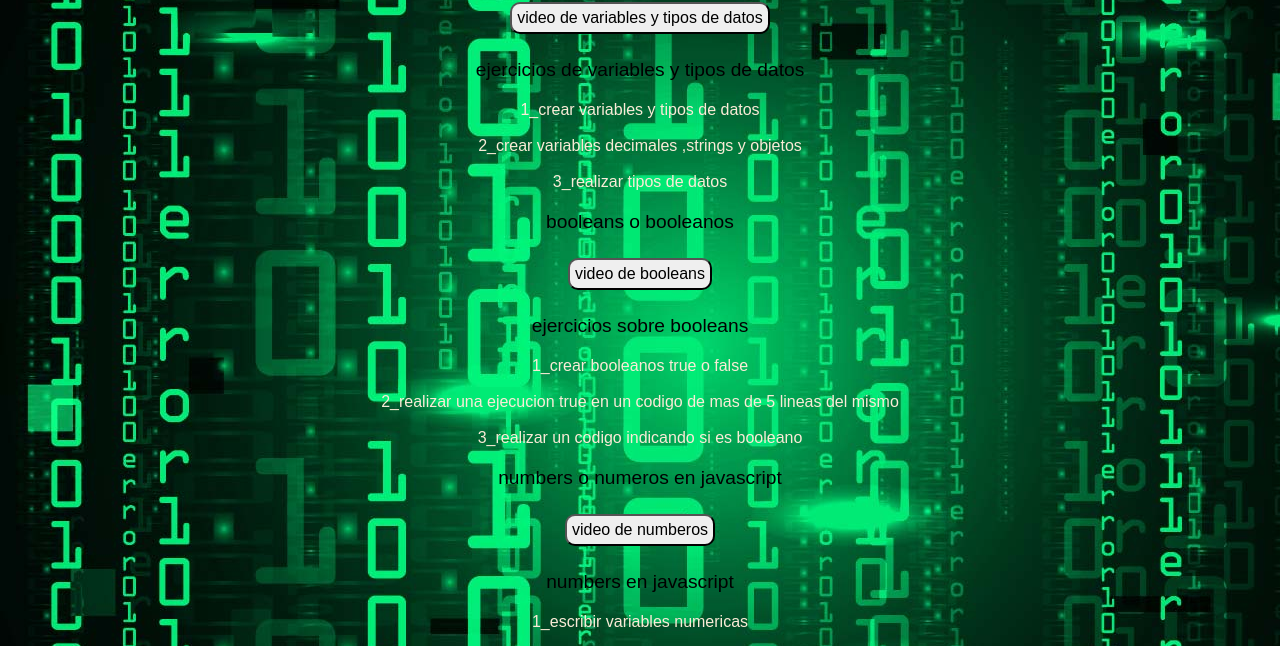
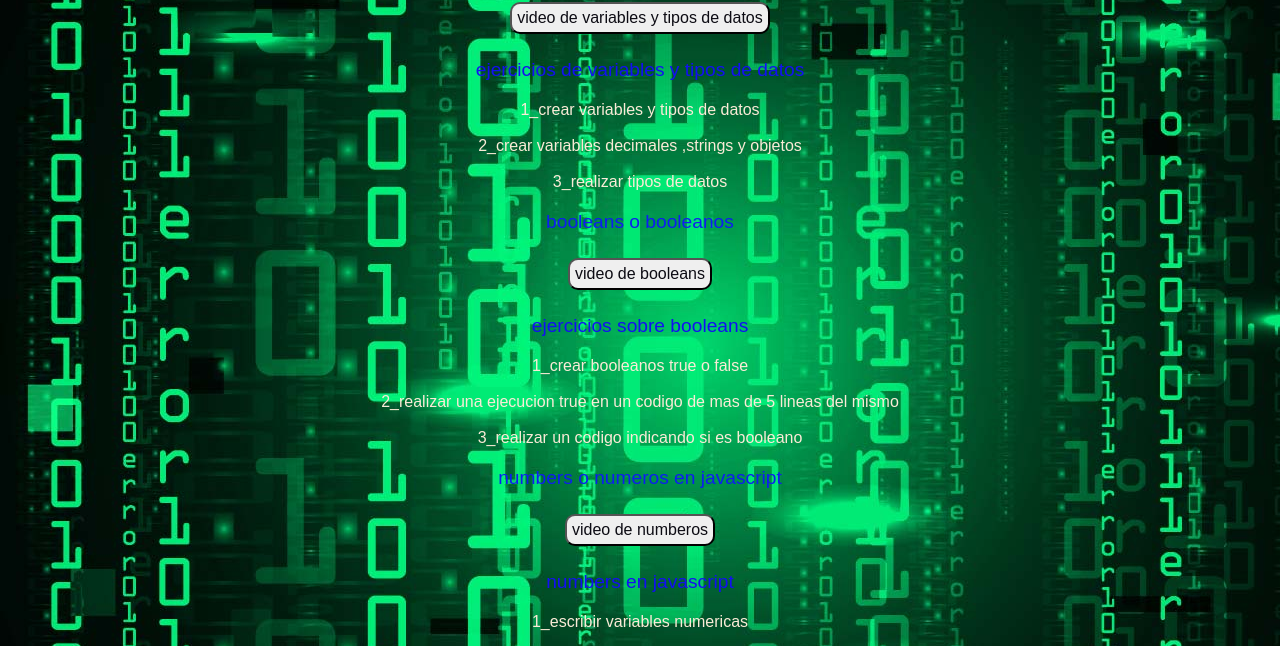
Before and after one commit to desarrolador/desarrollar-javascript, a plain HTML site: page index.html in a window 1280 px wide. Shown: the part 149-795 px from the top of the page. Drawn offline with Linux system fonts and the light colour scheme.

Commit message:
guardo actualizacion

```diff
--- a/styles.css
+++ b/styles.css
@@ -21,7 +21,7 @@ body {
     font-size: larger;
     padding: 20px;
     font-family: fantasy;
-    color: #000;
+    color: #0e1df1;
 }
 
 .btn1{
@@ -36,7 +36,7 @@ body {
     font-size: larger;
     text-decoration: none;
     font-family: fantasy;
-    color: black;
+    color: rgb(13, 12, 20);
 
 }
 
@@ -44,7 +44,7 @@ body {
     font-size: larger;
     padding: 20px;
     font-family: fantasy;
-    color: #000;
+    color: #130ff3;
 }
 
 .parrafo1 {
```
